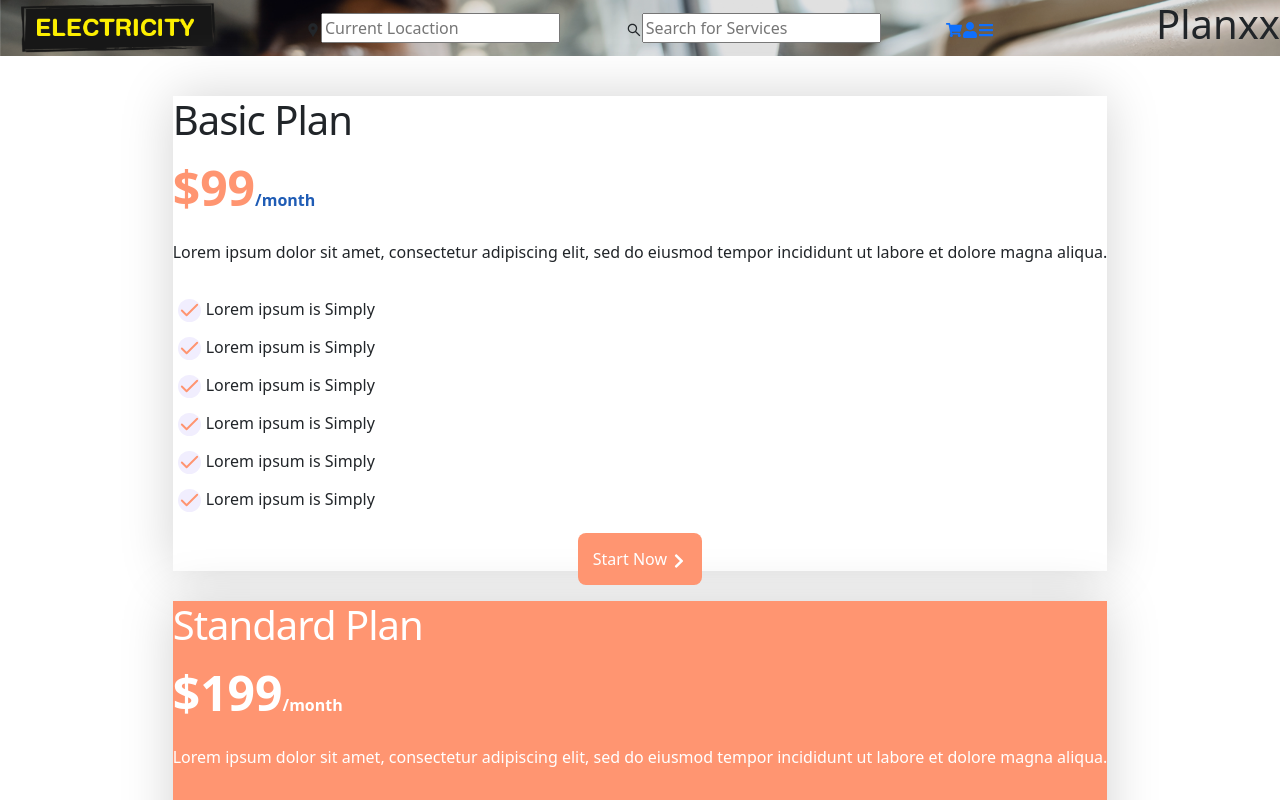
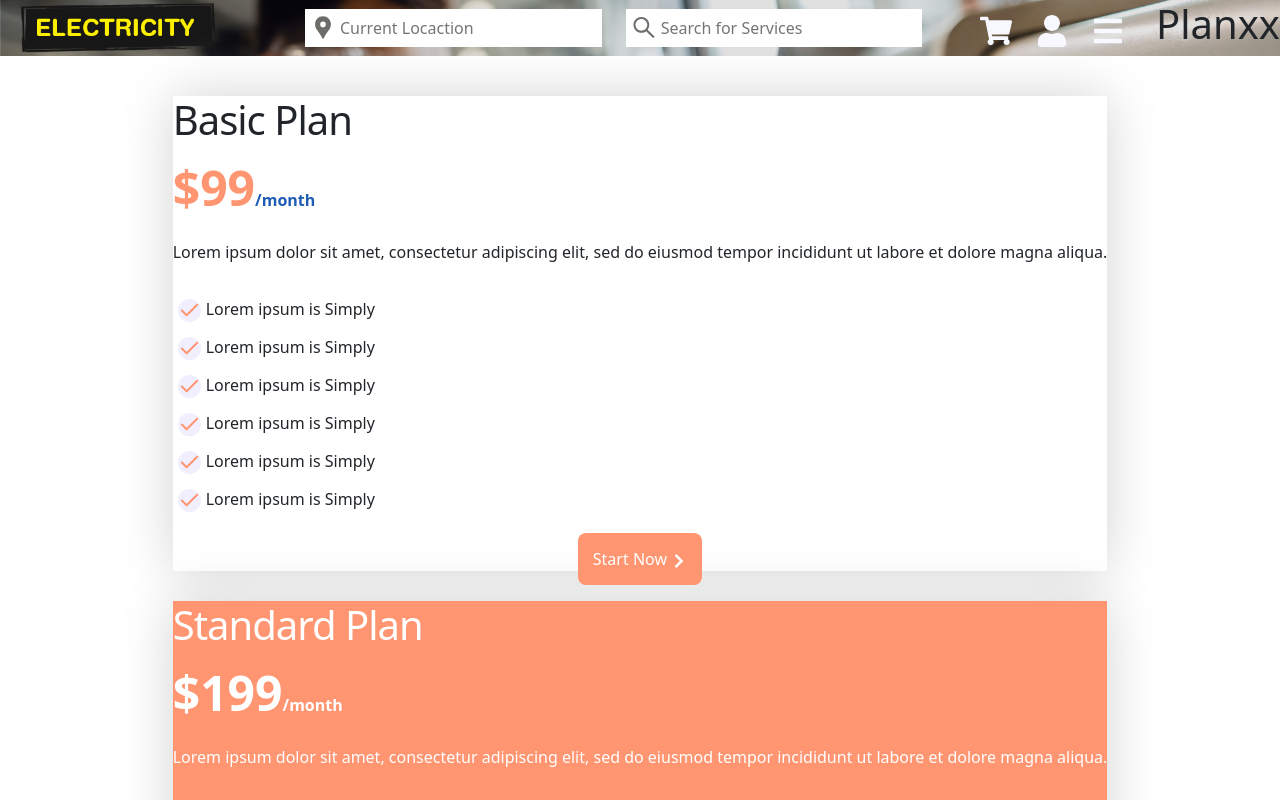
Before and after one commit to piyushNextupgrad/electricitySudhanshuUser, a Next.js app: page /plan in a window 1280 px wide. Shown: the top 800 px of the page. Built offline with nearby package versions, Linux system fonts and the light colour scheme.

Commit message:
Update navbar.module.css
inner header css changes

```diff
--- a/src/styles/navbar.module.css
+++ b/src/styles/navbar.module.css
@@ -51,3 +51,30 @@
     margin: 0 15px;
     cursor:pointer;
 }
+
+.innersearch input {
+    border: none;
+    padding: 7px 0 7px 35px;
+    width: 100%;
+}
+.innersearch {
+    position: relative;
+}
+.innersearch svg {
+    color: #6c6c68;
+    position: absolute;
+    left: 15px;
+    font-size: 30px;
+    padding-top: 3px;
+    top: 2px;
+}
+.innerhomeicon {
+    font-size: 2rem;
+    text-align: right;
+}
+.innerhomeicon a {
+    margin: 0 12px;
+}
+.innerhomeicon a svg {
+    color: #f8f8ff;
+}
```
